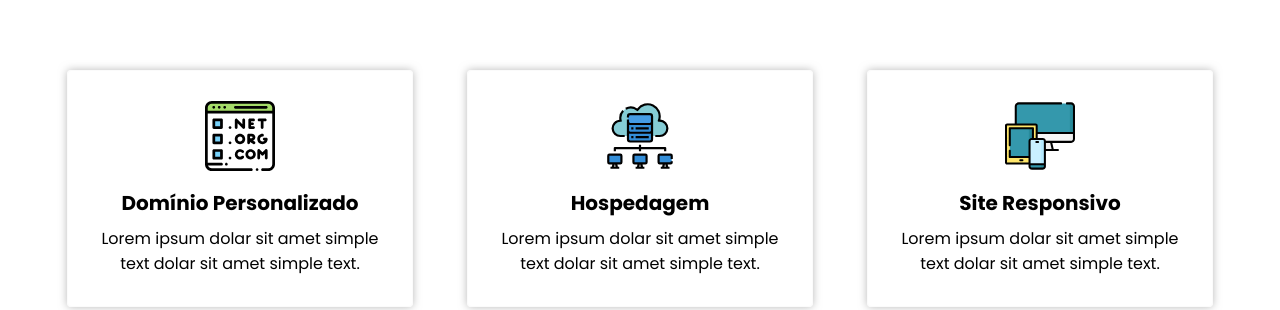
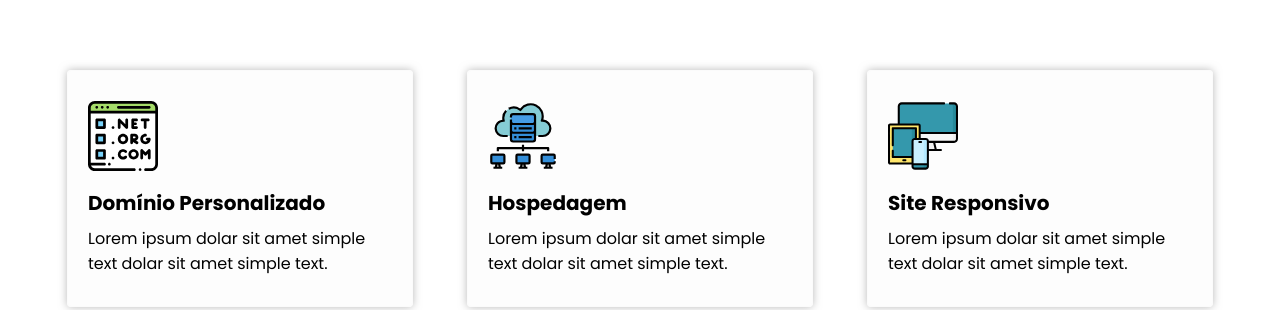
Before and after one commit to juniorknx/Startup-React-Refactory, a React (Create React App) app: page / in a window 1280 px wide. Shown: the part 642-952 px from the top of the page. Built offline with nearby package versions, Linux system fonts and the light colour scheme.

Commit message:
text align #fix

```diff
--- a/src/css/services.css
+++ b/src/css/services.css
@@ -12,8 +12,8 @@
     margin: 10px 27px 25px 27px;
     padding: 30px 20px 30px 20px;
     box-shadow: inset 0 0 0px gold, 0 0 9px #8080808c;
-    text-align: center;
     border-radius: 4px;
+    background: #f7f7f74f;
 }
 
 .cards:hover {
```
